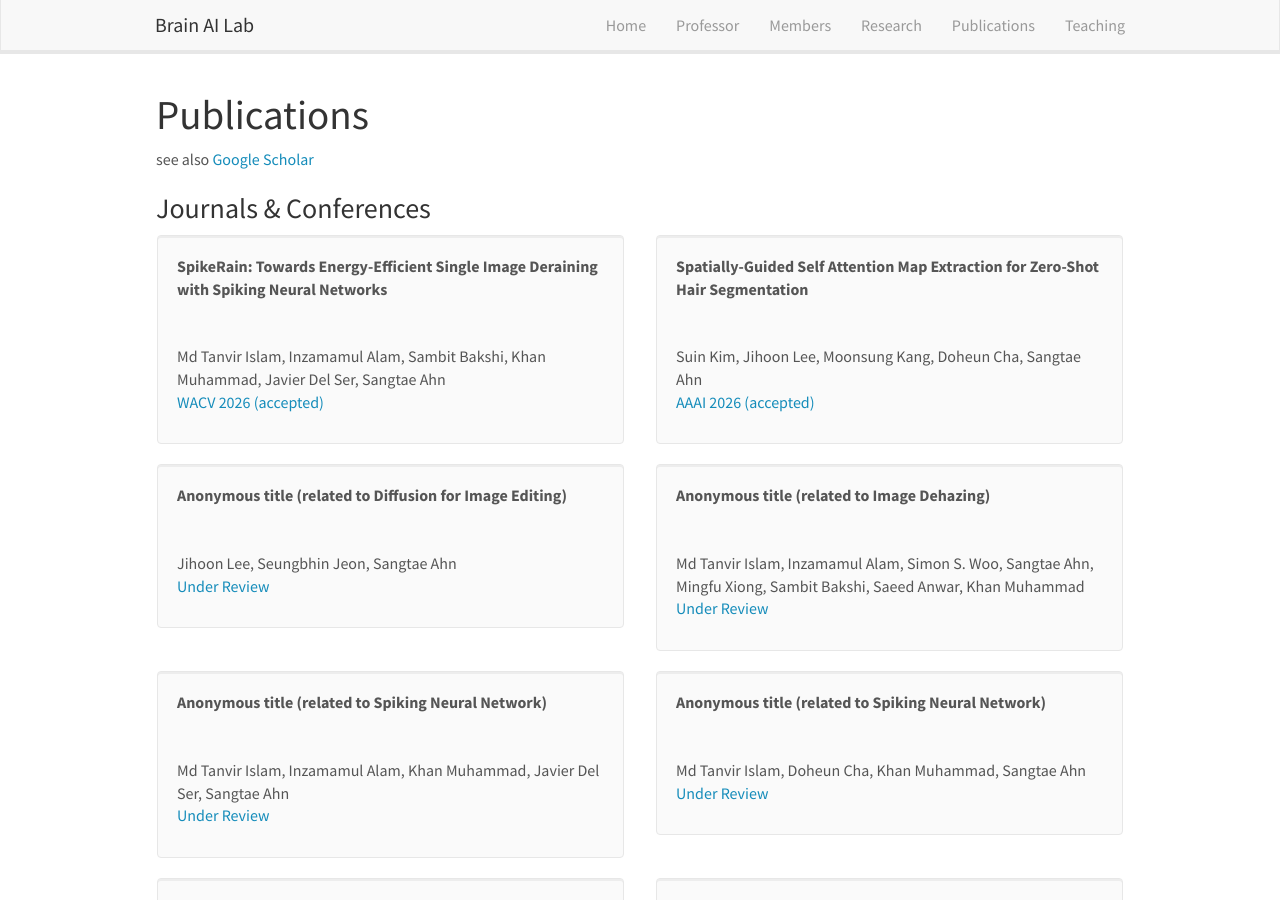
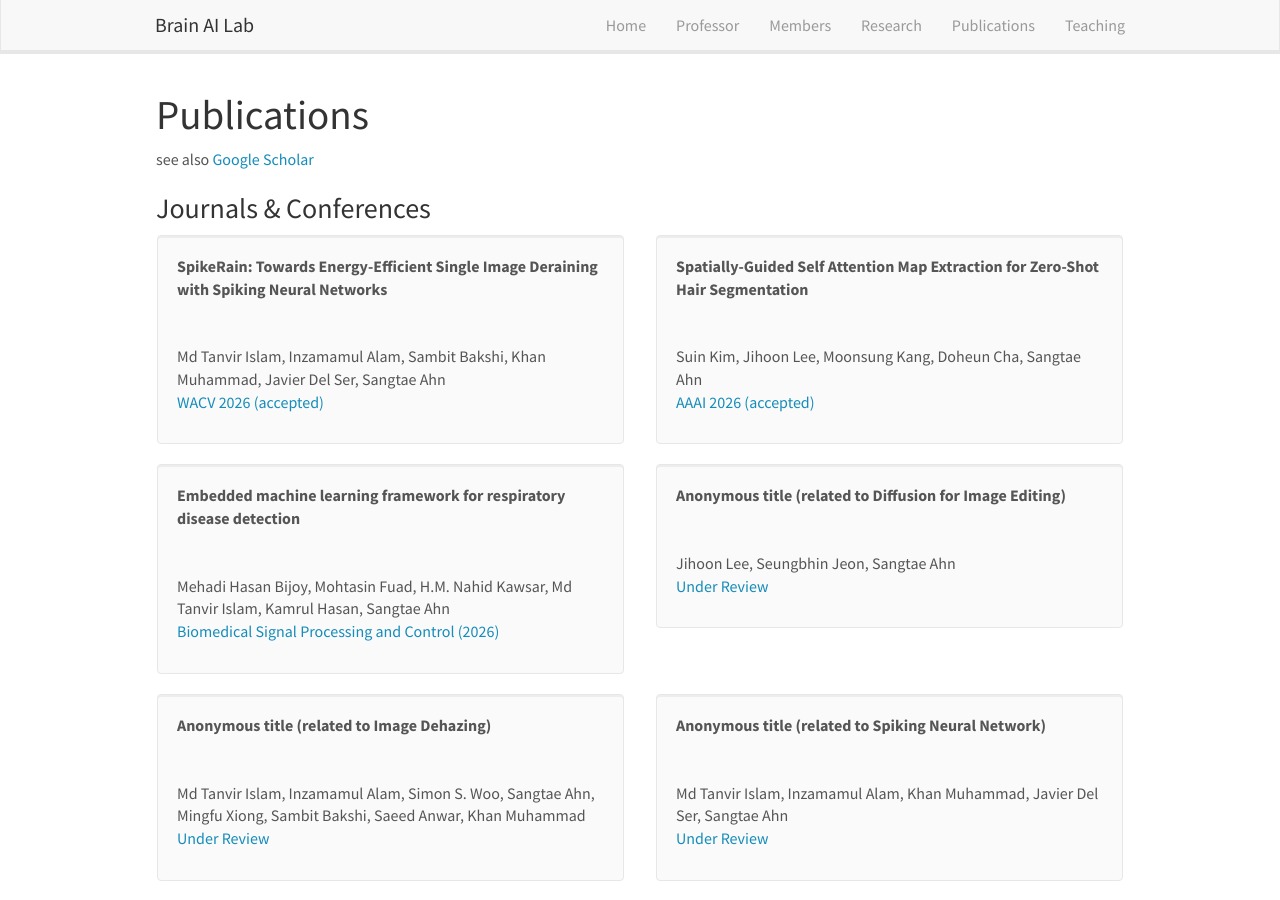
Before and after one commit to KNU-BrainAI/knu-brainai.github.io, a Jekyll site: the page built from _pages/publications.md, in a window 1280 px wide and 900 px high. Built offline with Jekyll 4.4.1, drawn with Linux system fonts in a browser that asks for light colours; nearby versions of some CDN libraries.

Commit message:
Update publist.yml

```diff
--- a/_data/publist.yml
+++ b/_data/publist.yml
@@ -11,6 +11,13 @@
   link:
     url:
     display: AAAI 2026 (accepted)
+
+- title: "Embedded machine learning framework for respiratory disease detection"
+  image: blank.png
+  authors: Mehadi Hasan Bijoy, Mohtasin Fuad, H.M. Nahid Kawsar, Md Tanvir Islam, Kamrul Hasan, Sangtae Ahn
+  link:
+    url: https://www.sciencedirect.com/science/article/pii/S174680942501643X?dgcid=author
+    display: Biomedical Signal Processing and Control (2026)
 
 - title: "Anonymous title (related to Diffusion for Image Editing)"
   image: blank.png
```
